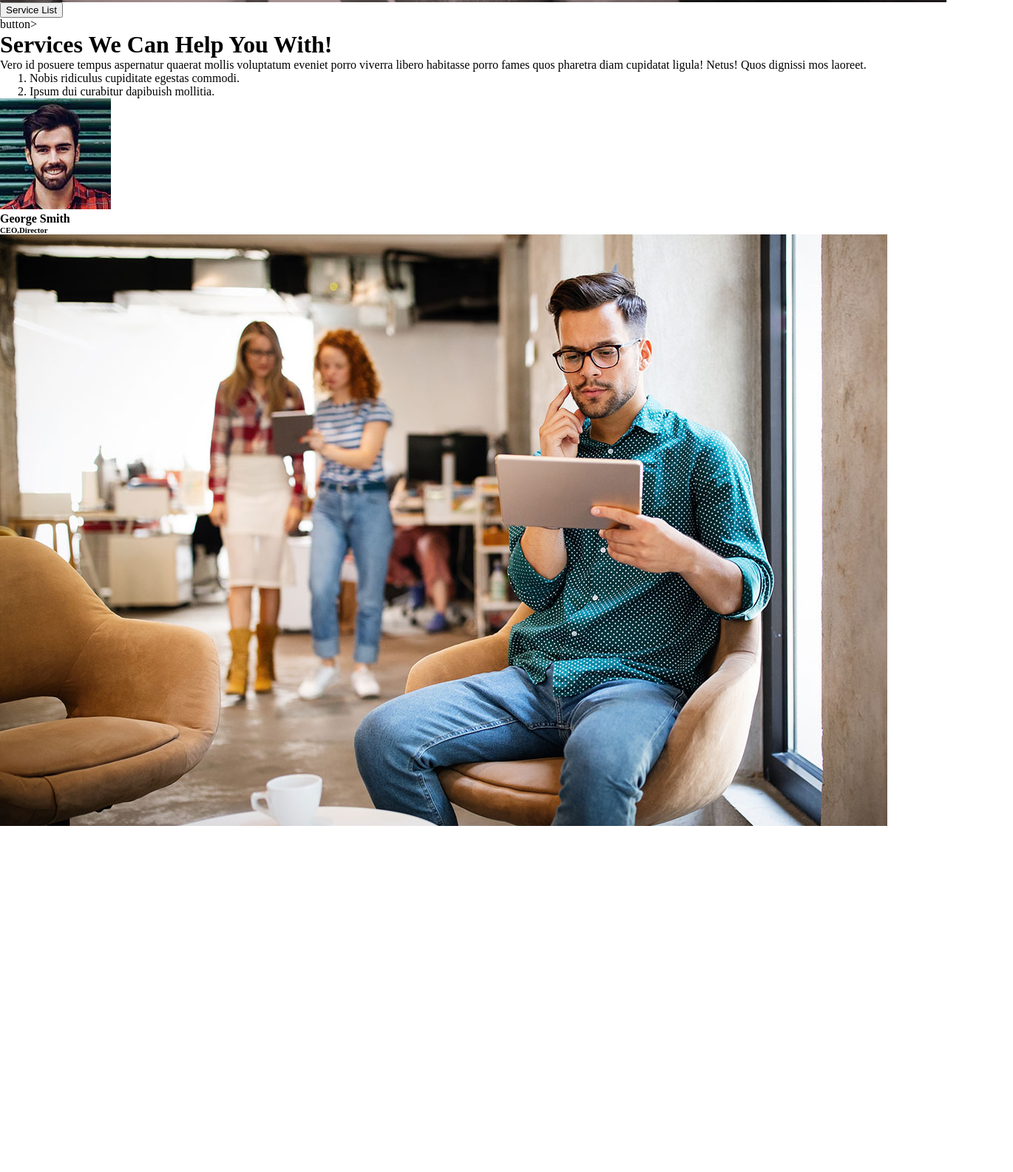
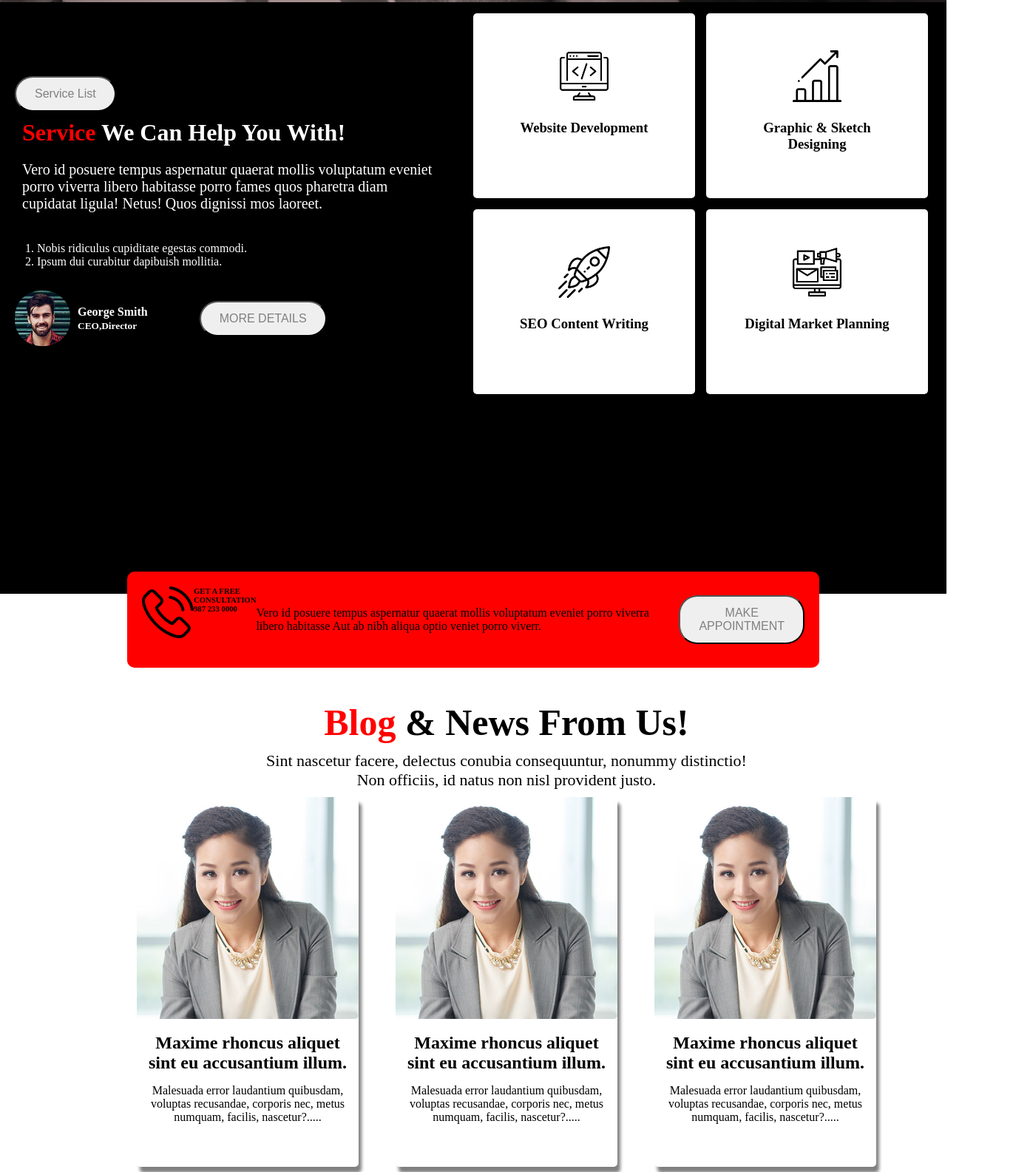
Before and after one commit to Zillur2023/degital-agency, a plain HTML site: page index.html in a window 1280 px wide. Shown: the part 882-2467 px from the top of the page at 74% size, 1370 px wide, since content can reach past the window. Before the commit the page ends 2003 px from the top, so only its background shows below. Drawn offline with Linux system fonts and the light colour scheme.

Commit message:
added the section

```diff
--- a/index.html
+++ b/index.html
@@ -35,33 +35,107 @@
     <main>
         <div class="service-container">
             <div class="service-text">
-                <button class="btn-primary">Service List</div>button>
-                <h1>Services We Can Help You With!</h1>
-                <p>Vero id posuere tempus aspernatur quaerat mollis voluptatum eveniet porro viverra libero habitasse porro fames quos pharetra diam cupidatat ligula! Netus! Quos dignissi mos laoreet.</p>
-                <ol>
-                    <li>Nobis ridiculus cupiditate egestas commodi.</li>
-                    <li>Ipsum dui curabitur dapibuish mollitia.</li>
+                <button class="button ">Service List </button>
+                <h1 class="heading-text"> <span class="primary">Service</span> We Can Help You With!</h1>
+                <p class="paragraph-text">Vero id posuere tempus aspernatur quaerat mollis voluptatum eveniet porro viverra libero habitasse porro fames quos pharetra diam cupidatat ligula! Netus! Quos dignissi mos laoreet.</p>
+                <ol class="list-text">
+                 <li>Nobis ridiculus cupiditate egestas commodi.</li>
+                 <li>Ipsum dui curabitur dapibuish mollitia.</li>
                 </ol>
-                <div class="personal-inform">
-                    <div class="service-profie">
-                        <img src="image/author.jpg" alt="">
+                <div class="personal-info">
+                    <div class="service-profile">
+                       <img class="profile-pic" src="image/author.jpg" alt="">
+
+
+                        <div><h4>George Smith <br>
+                        <small>CEO,Director</small></h4></div>
+
                     </div>
-                    <div>
-                        <h4>George Smith</h4>
-                        <h6>CEO,Director</h6>
-                    </div>
+                    <button class="button ">MORE DETAILS</button>
+                </div>
                 </div>
 
-        </div>
+
         <div class="service-box">
+            <div class="two-box">
             <div class="service-1">
-                <img src="image/blog-1.jpg" alt="">
+                <img class="icon" src="image/coding.png" alt="">
+                <h3>Website Development</h3>
+            </div>
+            <div class="service-1">
+                <img class="icon" src="image/bar-chart.png" alt="">
+                <h3>Graphic & Sketch Designing</h3>
+            </div>
+            </div>
+        <div class="four-box">
+            <div class="service-1">
+                <img class="icon" src="image/startup.png" alt="">
+                <h3>SEO Content Writing</h3>
+            </div>
+            <div class="service-1">
+                <img class="icon" src="image/digital-marketing.png" alt="">
+                <h3>Digital Market Planning</h3>
             </div>
 
         </div>
+
         </div>
+        </div>
+        <div class="appointment-container">
+            <div class="phone-call">
+                <img class="icon " src="image/phone-call.png" alt="">
+                <h6>GET A FREE CONSULTATION <br>
+                    987 233 0000</h6>
+            </div>
+            <div class="appointment-description">
+                <p>Vero id posuere tempus aspernatur quaerat mollis voluptatum eveniet porro
+                    viverra libero habitasse Aut ab nibh aliqua optio veniet porro viverr.</p>
+            </div>
+            <button class="button">MAKE APPOINTMENT</button>
+        </div>
+        <div class="blog-container">
+            <h1 class="blog-title"><span class="primary">Blog</span> & News From Us!</h1>
+            <p class="blog-description">Sint nascetur facere, delectus conubia consequuntur, nonummy distinctio! <br> Non officiis, id natus non nisl provident justo.</p>
+            <section>
+                <div class="cards">
+                    <div class="card">
+                        <img class="card-img" src="image/man-1.jpg" alt="">
+                        <h2 class="card-title">Maxime rhoncus aliquet sint eu accusantium illum.</h2>
+                        <p>Malesuada error laudantium quibusdam, voluptas recusandae, corporis nec, metus numquam, facilis, nascetur?.....</p>
+                    </div>
+                    <div class="card">
+
+                        <img class="card-img" src="image/man-1.jpg" alt="">
+                        <h2 class="card-title">Maxime rhoncus aliquet sint eu accusantium illum.</h2>
+                        <p>Malesuada error laudantium quibusdam, voluptas recusandae, corporis nec, metus numquam, facilis, nascetur?.....</p>
+                    </div>
+                    <div class="card">
+                        <img class="card-img" src="image/man-1.jpg" alt="">
+                        <h2 class="card-title">Maxime rhoncus aliquet sint eu accusantium illum.</h2>
+                        <p>Malesuada error laudantium quibusdam, voluptas recusandae, corporis nec, metus numquam, facilis, nascetur?.....</p>
+                    </div>
+
+                </div>
+            </section>
+
+        </div>
+
     </main>
-    <footer></footer>
+    <footer>
+        <div class="footer-container">
+            <div class="footer-text">
+                <img src="image/logo.png" alt="">
+                <p class="">Auctor blandit dolorem primis eius odit soluta molestie? Malesuada elementum aut doloremque labo.</p>
+                <div class="footer-logo">
+                    <img class="foot-icon" src="image/facebook.webp" alt="">
+                    <img src="" alt="">
+                    <img src="" alt="">
+                    <img src="" alt="">
+                </div>
+            </div>
+        </div>
+    </footer>
 
 </body>
+
 </html>
--- a/style.css
+++ b/style.css
@@ -64,3 +64,141 @@
     padding: 20px;
 
 }
+/* sevice container style */
+.service-container {
+    display: flex;
+    background-color: black;
+    height: 100vh;
+}
+.service-1 {
+    text-align: center;
+    width: 200px;
+    height: 150px;
+    padding: 50px;
+    background-color: white;
+    color: black;
+    border-radius: 5px;
+}
+.icon {
+    width: 70px;
+    margin-bottom: 20px;
+}
+.two-box {
+    display: flex;
+    gap: 15px;
+    margin: 15px 25px;
+
+
+}
+.four-box {
+    display: flex;
+    margin-top: 15px;
+    gap: 15px;
+    margin: 15px 25px;
+}
+.service-text {
+    color: white;
+    text-align:left;
+    padding: 20px;
+    margin-top: 80px;
+}
+.heading-text {
+    padding: 10px;
+    font-size: bold;
+}
+.paragraph-text {
+    padding: 10px;
+    font-size: 20px;
+}
+.button {
+    padding: 13px 25px;
+    border-radius: 25px;
+    font-size: 16px;
+    color: gray;
+}
+.list-text {
+    padding: 30px;
+}
+.personal-info {
+    display: flex;
+    justify-content: safe;
+    gap: 70px;
+    align-items: center;
+}
+.service-profile {
+    display: flex;
+    gap: 10px;
+    align-items: center;
+    margin-right: 2px solid red;
+}
+.profile-pic {
+    width: 75px;
+    height: 75px;
+    border-radius: 35px;
+}
+.phone-call {
+    display: flex;
+}
+.appointment-container {
+    display: flex ;
+    justify-content: space-around;
+    align-items: center;
+    width: 70%;
+    margin: auto;
+    padding: 20px;
+    background-color: red;
+    border-radius: 10px;
+    margin-top: -30px;
+
+}
+.blog-title {
+   font-size: 50px;
+}
+.blog-description {
+    font-size: 22px;
+    padding: 10px;
+}
+.blog-container {
+    height: 100vh;
+    width: 100%;
+    text-align: center;
+    padding: 45px;
+}
+.card {
+    width: 300px;
+    height: 500px;
+    box-shadow: 4px 8px 4px gray;
+    border-radius: 5px;
+    background-color:;
+}
+.card-img {
+    width: 100%;
+    border-radius: 5px;
+    padding: 0px;
+}
+.card-title {
+    margin: 15px 10px;
+
+}
+.cards {
+    display: flex;
+    justify-content: center;
+    gap: 50px;
+}
+.footer-container {
+    background-color: black;
+    color: ;
+    width: 100%;
+    height: 650px;
+}
+.footer-text {
+    color: white;
+    width: 300px;
+    height: 500px;
+}
+.foot-icon {
+    width: 25px;
+    height: 25px;
+    border-radius: 12px;
+    background-color: black;
+}
```
